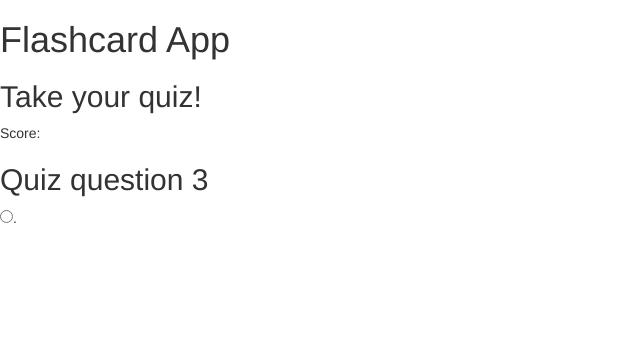
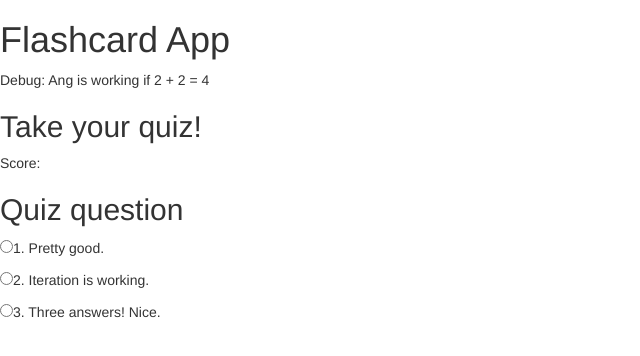
Before and after one commit to alexdvance/flashcard, a plain HTML site: page index.html in a window 1280 px wide. Shown: the whole page, without its empty margins (0-640 px from the left). Drawn offline with Linux system fonts and the light colour scheme.

Commit message:
Great! Copied the tute`s controller js and renamed everything to flashcard. Added ng-controller="FlashcardCtrl" to quiz section. Got iteration working with a test; now going to pull in three question and answer sets from json in the controller.

```diff
--- a/index.html
+++ b/index.html
@@ -1,5 +1,5 @@
 <!doctype html>
-<html ng-app>
+<html ng-app="flashcard">
 
 <head>
 	<meta charset="utf-8">
@@ -15,6 +15,7 @@
 <body class="body">
 	<header>
 		<h1 class="title-site">Flashcard App</h1>
+		<p>Debug: Ang is working if 2 + 2 = {{2+2}}</p>
 	</header>
 
 
@@ -48,7 +49,7 @@
 		</form>
 	</div>
 
-	<div class="section-quiz">
+	<div class="section-quiz" ng-controller="FlashcardCtrl">
 		<h2 class="header-screen">Take your quiz!</h2>
 		<div class="quiz-info">
 			<div class="quiz-score">Score: </div>
@@ -56,10 +57,10 @@
 
 		<div class="quiz-cards">
 			<form class="quiz-card">
-				<h2 class="quiz-question">Quiz question {{1+2}}</h2>
-				<ul class="quiz-answers list-unstyled">
+				<h2 class="quiz-question">Quiz question</h2>
+				<ul class="quiz-answers list-unstyled" ng-repeat="question in questions">
 					<li class="quiz-answer">
-						<input type="radio" name="quiz-answer-selected" for="quiz-answer-selected" /><span class="quiz-answer">{{number}}. {{answer}}</span>
+						<input type="radio" name="quiz-answer-selected" for="quiz-answer-selected" /><span class="quiz-answer">{{$index + 1}}. {{question.answer}}</span>
 					</li>
 				</ul>
 			</div>
--- a/js/flashcard.js
+++ b/js/flashcard.js
@@ -0,0 +1,12 @@
+var flashcard = angular.module('flashcard', []);
+
+flashcard.controller('FlashcardCtrl', function ($scope) {
+  $scope.questions = [
+    {'question': 'How\'s this working?',
+     'answer': 'Pretty good.'},
+    {'question': 'How\'s this working now?',
+     'answer': 'Iteration is working.'},
+    {'question': 'How\'s this working?',
+     'answer': 'Three answers! Nice.'}
+  ];
+});
```
